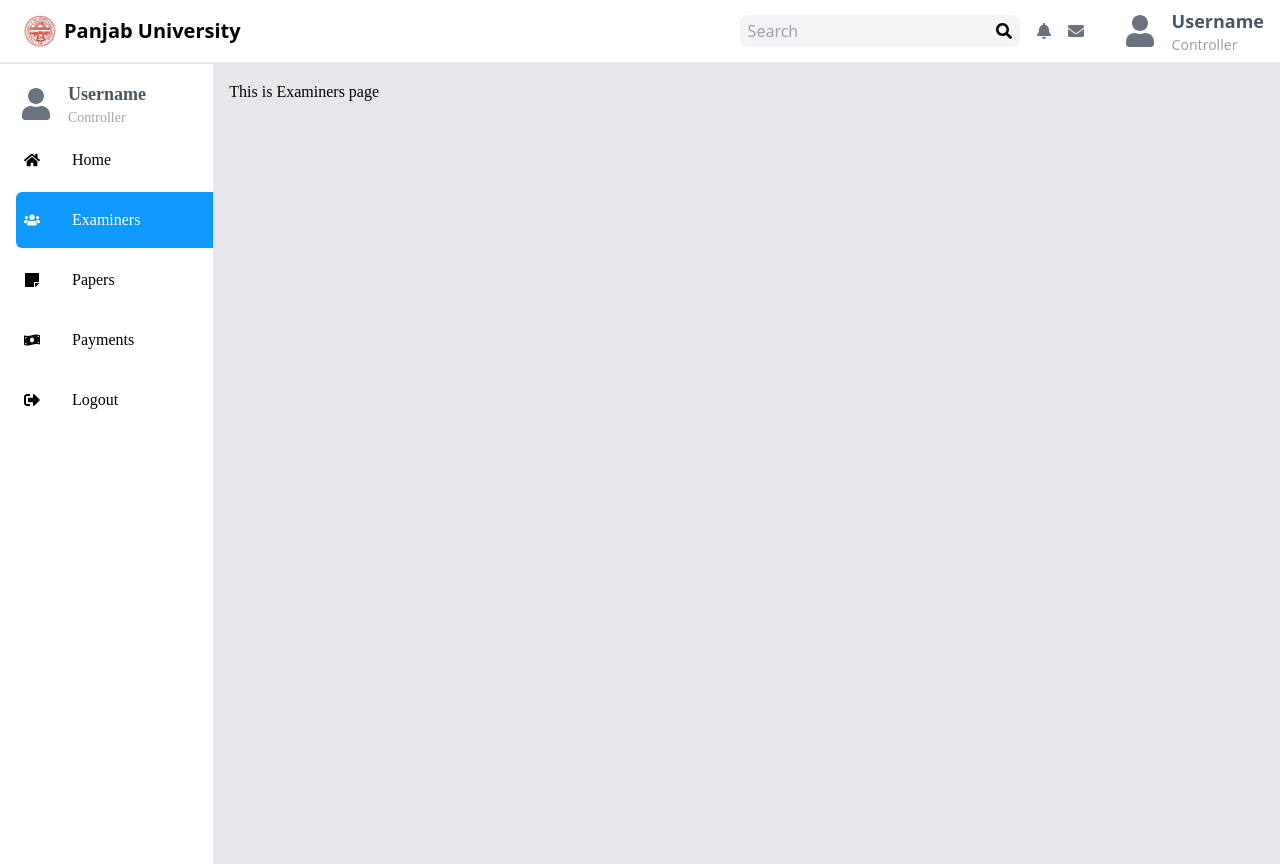
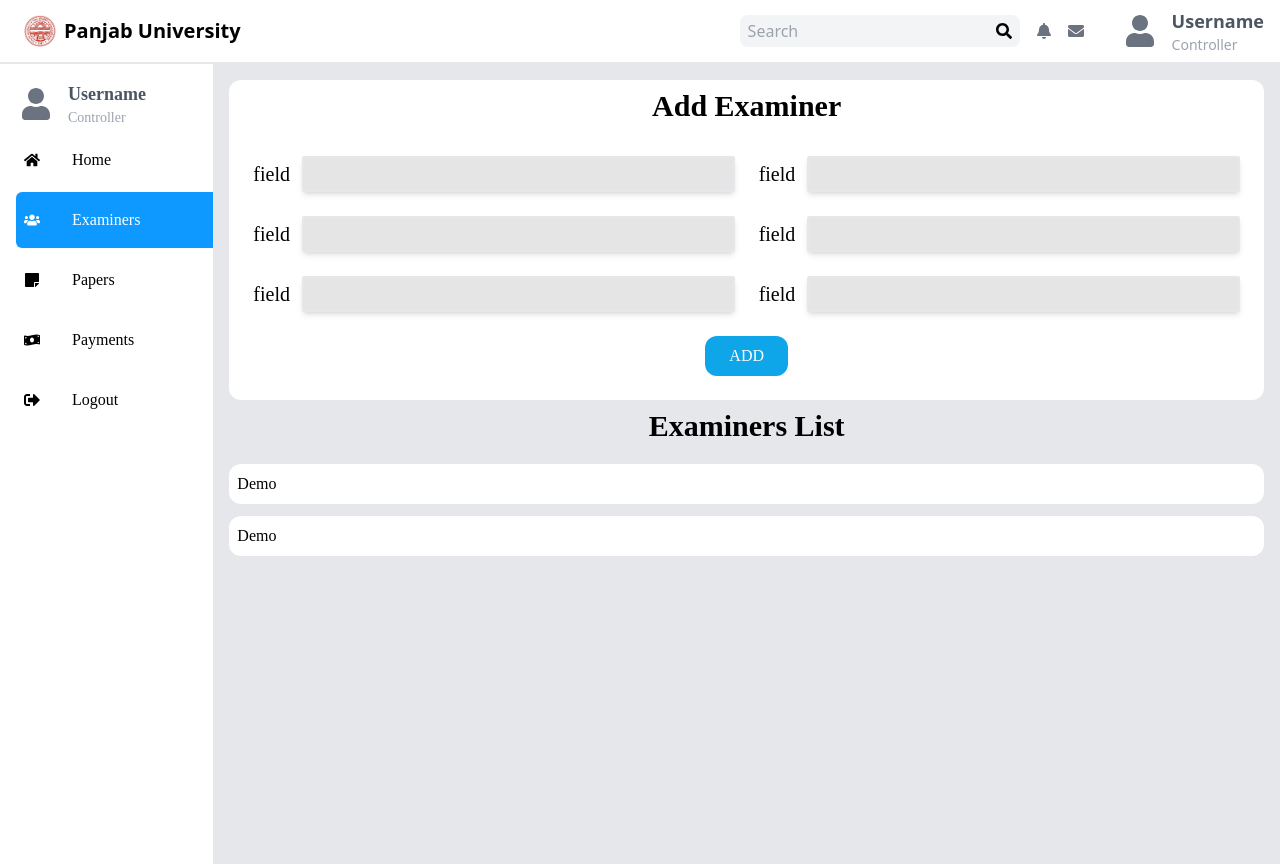
Before and after one commit to RiteshGangwar2022/PUexam, a React (Create React App) app in the folder UIETexam/client/: page /controller1/Examiners in a window 1280 px wide. Built offline with nearby package versions, Linux system fonts and the light colour scheme.

Commit message:
home and examiner

```diff
--- a/UIETexam/client/src/components/controller1/options/Examiners.js
+++ b/UIETexam/client/src/components/controller1/options/Examiners.js
@@ -1,11 +1,47 @@
-import React from 'react'
-import Controller1 from '../Controller1';
+import React from "react";
+import Controller1 from "../Controller1";
 const Examiners = () => {
   return (
     <Controller1>
-      This is Examiners page
+      <div className=" rounded-xl flex flex-col items-center bg-white">
+        <h1 className="  relative text-3xl font-bold p-2">Add Examiner</h1>
+        <div className=" w-full  p-6 gap-6 grid grid-cols-2">
+          <div className=" items-center flex gap-3">
+            <label className=" text-xl">field</label>
+            <input className=" shadow-md bg-neutral-200 px-2 py-1 w-full border-2  rounded-sm " />
+          </div>
+          <div className=" items-center flex gap-3">
+            <label className=" text-xl">field</label>
+            <input className=" shadow-md bg-neutral-200 px-2 py-1 w-full border-2  rounded-sm " />
+          </div>
+          <div className=" items-center flex gap-3">
+            <label className=" text-xl">field</label>
+            <input className=" shadow-md bg-neutral-200 px-2 py-1 w-full border-2  rounded-sm " />
+          </div>
+          <div className=" items-center flex gap-3">
+            <label className=" text-xl">field</label>
+            <input className=" shadow-md bg-neutral-200 px-2 py-1 w-full border-2  rounded-sm " />
+          </div>
+          <div className=" items-center flex gap-3">
+            <label className=" text-xl">field</label>
+            <input className=" shadow-md bg-neutral-200 px-2 py-1 w-full border-2  rounded-sm " />
+          </div>
+          <div className=" items-center flex gap-3">
+            <label className=" text-xl">field</label>
+            <input className=" shadow-md bg-neutral-200 px-2 py-1 w-full border-2  rounded-sm " />
+          </div>
+          <div className=" col-span-full flex justify-center ">
+            <button className=" uppercase px-6 py-2 bg-sky-500 text-white rounded-xl">
+              Add
+            </button>
+          </div>
+        </div>
+      </div>
+      <h1 className=" text-center text-3xl font-bold p-2">Examiners List</h1>
+      <div className=" p-2 my-3 rounded-xl bg-white">Demo</div>
+      <div className=" p-2 my-3 rounded-xl bg-white">Demo</div>
     </Controller1>
-  )
-}
+  );
+};
 
-export default Examiners
+export default Examiners;
--- a/UIETexam/client/src/components/controller1/options/Home.js
+++ b/UIETexam/client/src/components/controller1/options/Home.js
@@ -1,17 +1,29 @@
-import React from 'react'
-import Controller1 from '../Controller1';
+import React from "react";
+import Controller1 from "../Controller1";
 const Home = () => {
   return (
+    <Controller1>
+      <div className=" grid  grid-cols-1   h-[calc(100vh-7rem)] md:grid-cols-3 gap-6  ">
+        <div className=" bg-white  shadow-md  rounded-xl">
+          <h1 className=" text-3xl font-bold p-2">Examiners</h1>
+        </div>
+        <div className=" bg-white   shadow-md  rounded-xl">
+          <h1 className=" text-3xl font-bold p-2">Payments</h1>
+        </div>
 
-    <Controller1>
-    <div className=" w-full bg-red-500 mb-2 text-white uppercase  font-bold px-3 py-1 ">DashBoard</div>
-        <div>
-            options will be shown here
+        <div className=" bg-white row-span-2   shadow-md  rounded-xl">
+          <h1 className=" text-3xl font-bold p-2">Activities</h1>
         </div>
+
+        <div className=" bg-white   shadow-md  rounded-xl">
+          <h1 className=" text-3xl font-bold p-2">Sessions</h1>
+        </div>
+        <div className=" bg-white   shadow-md  rounded-xl">
+          <h1 className=" text-3xl font-bold p-2">Subjects</h1>
+        </div>
+      </div>
     </Controller1>
+  );
+};
 
-
-  )
-}
-
-export default Home
+export default Home;
```
